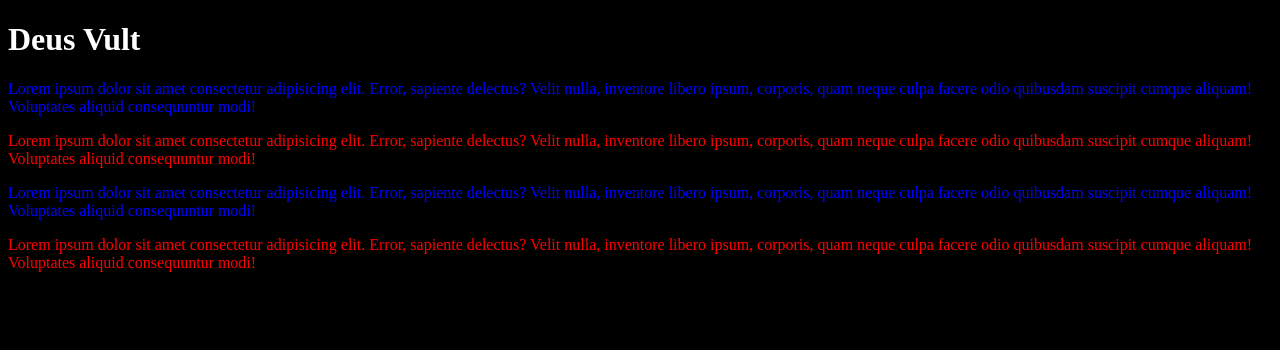
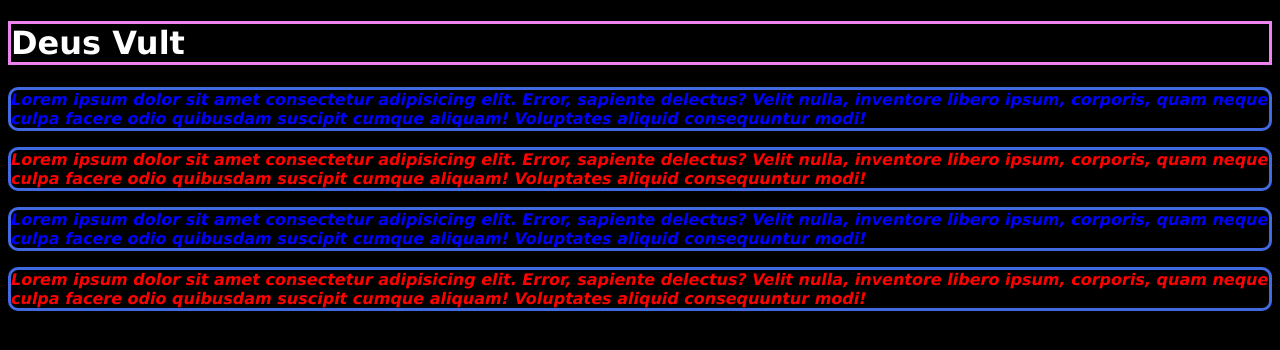
Before and after one commit to Mjarc/learning_webdev, a plain HTML site: page WEBSITE/index.html in a window 1280 px wide. Drawn offline with Linux system fonts and the light colour scheme.

Commit message:
Add fonts and colors

```diff
--- a/WEBSITE/style.css
+++ b/WEBSITE/style.css
@@ -2,7 +2,13 @@ body{
     background-color: black;
 }
 h1{
+    border-style: solid;
+    border-width: 3px;
+    border-color: violet;
+    border-radius: 10;
+    font-family: Verdana, Arial, Helvetica, sans-serif;
     color: white;
+    font-weight: bold;
 }
 /*
 #p1{
@@ -18,6 +24,18 @@ h1{
     color: brown;
 }
 */
+
+.odd, .even{
+    font-family: 'Lucida Sans', 'Lucida Sans Regular', 'Lucida Grande', 'Lucida Sans Unicode', Geneva, Verdana, sans-serif;
+    font-size: 16;
+    font-weight: bold;
+    font-style: italic;
+    border-bottom: 3px solid royalblue;
+    border-top: 3px solid royalblue;
+    border-left: 3px solid royalblue;
+    border-right: 3px solid royalblue;
+    border-radius: 10px;
+}
 .odd{
     color: blue;
 }
```
Also changed, not shown: WEBSITE/index.html (+1 -0 lines).
